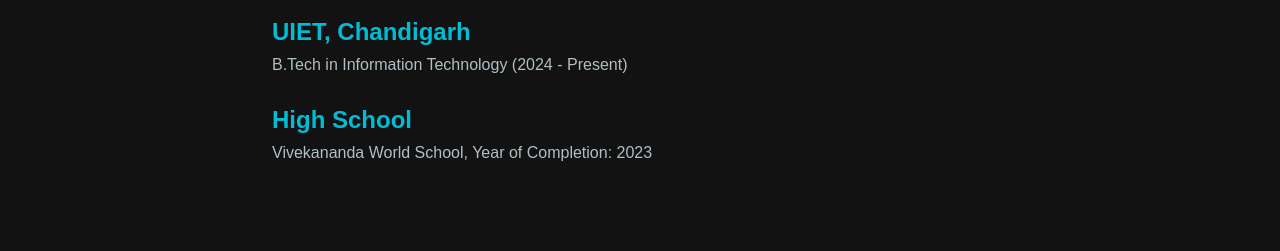
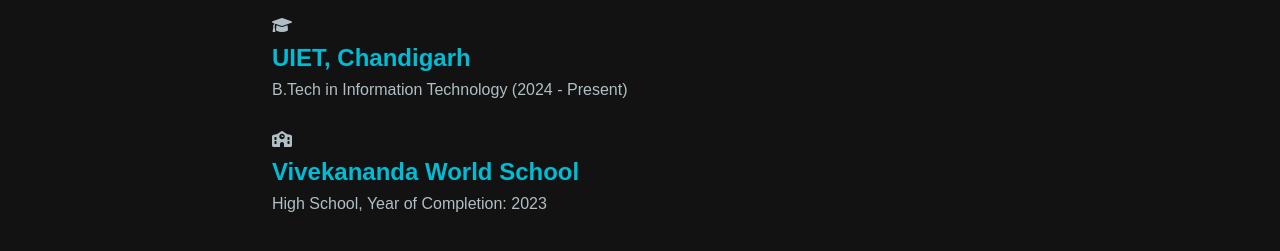
Before and after one commit to Jatin-1111/Portfolio, a plain HTML site: page education.html in a window 1280 px wide. Shown: the part 185-436 px from the top of the page. Drawn offline with Linux system fonts and the light colour scheme.

Commit message:
Update education.html

```diff
--- a/education.html
+++ b/education.html
@@ -5,6 +5,7 @@
     <meta name="viewport" content="width=device-width, initial-scale=1.0">
     <title>Education</title>
     <link rel="stylesheet" href="style.css">
+    <link href="https://cdnjs.cloudflare.com/ajax/libs/font-awesome/6.0.0-beta3/css/all.min.css" rel="stylesheet">
 </head>
 <body>
     <!-- Navigation -->
@@ -23,16 +24,18 @@
     </nav>
 
     <!-- Education Section -->
-    <section>
+    <section class="education-section">
         <h1>Education</h1>
         <div class="education-container">
             <div class="education-item">
+                <i class="fas fa-graduation-cap"></i>
                 <h2>UIET, Chandigarh</h2>
-                <p>B.Tech in Information Technology (2024 - Present)</p>
+                <p id="clg">B.Tech in Information Technology (2024 - Present)</p>
             </div>
             <div class="education-item">
-                <h2>High School</h2>
-                <p>Vivekananda World School, Year of Completion: 2023</p>
+                <i class="fas fa-school"></i>
+                <h2>Vivekananda World School</h2>
+                <p id="scl">High School, Year of Completion: 2023</p>
             </div>
         </div>
     </section>
```
